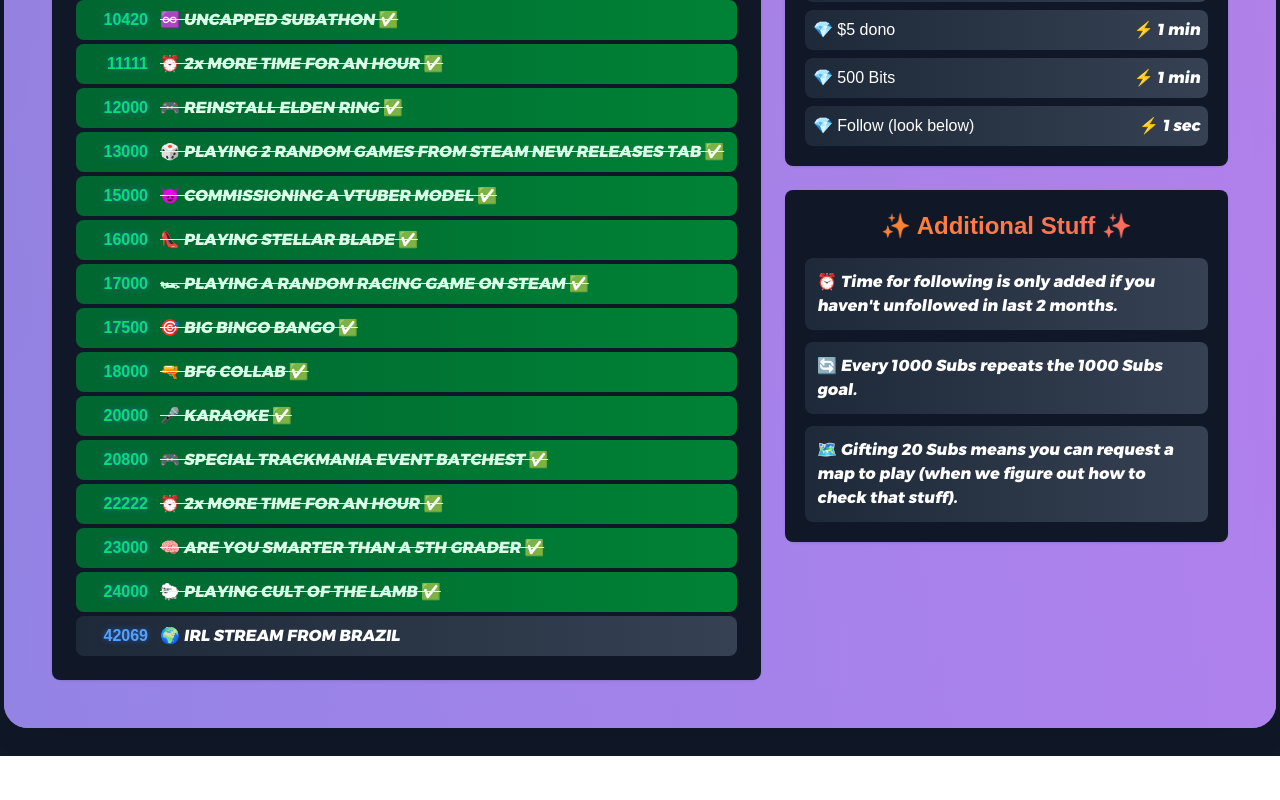
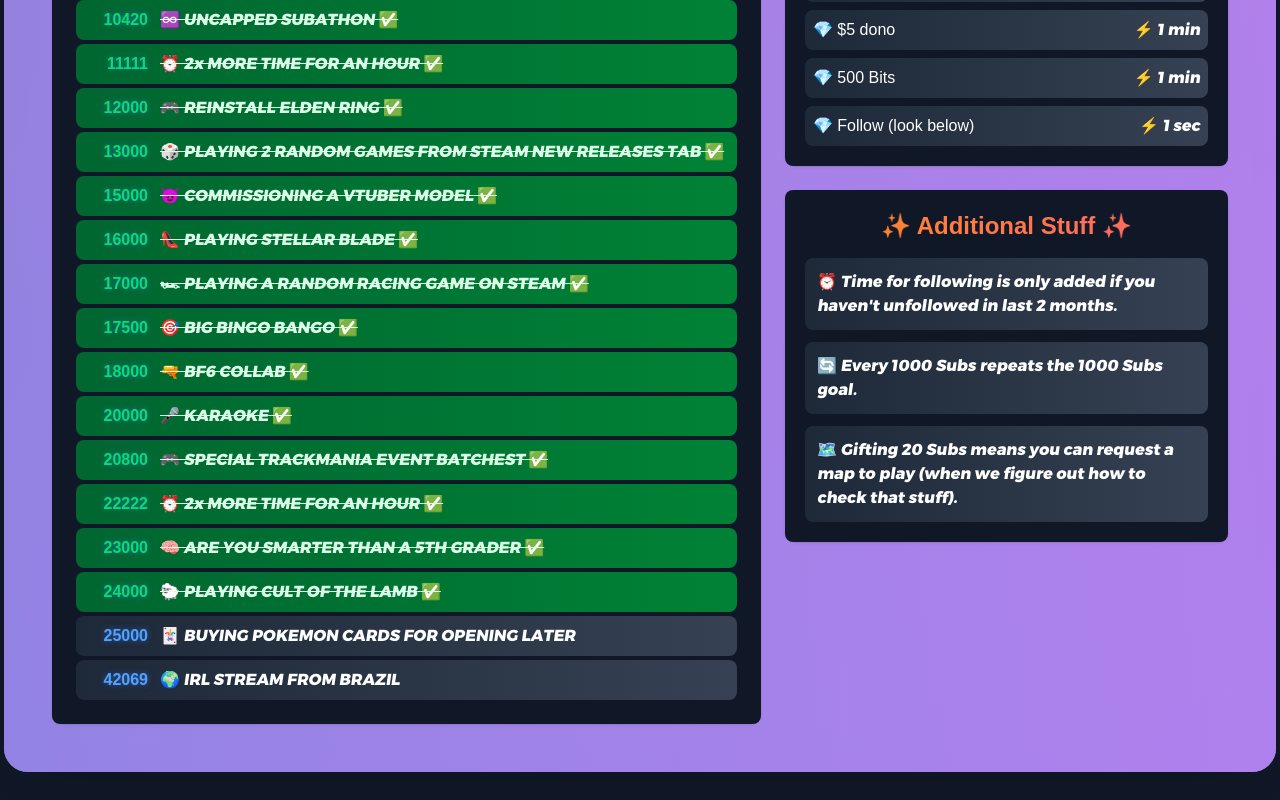
Before and after one commit to VellVee/scrapie-subathon, a Next.js app: page / in a window 1280 px wide. Shown: the part 1100-1900 px from the top of the page. Before the commit the page ends 1856 px from the top, so only its background shows below. Built offline with nearby package versions, Linux system fonts and the light colour scheme.

Commit message:
25k goal added

```diff
--- a/app/page.tsx
+++ b/app/page.tsx
@@ -54,6 +54,7 @@
     { goal: 22222, text: "⏰ 2x MORE TIME FOR AN HOUR", met: true },
     { goal: 23000, text: "🧠 ARE YOU SMARTER THAN A 5TH GRADER", met: true },
     { goal: 24000, text: "🐑 PLAYING CULT OF THE LAMB", met: true },
+    { goal: 25000, text: "🃏 BUYING POKEMON CARDS FOR OPENING LATER", met: false },
     { goal: 42069, text: "🌍 IRL STREAM FROM BRAZIL", met: false }
   ], []);
 
```
